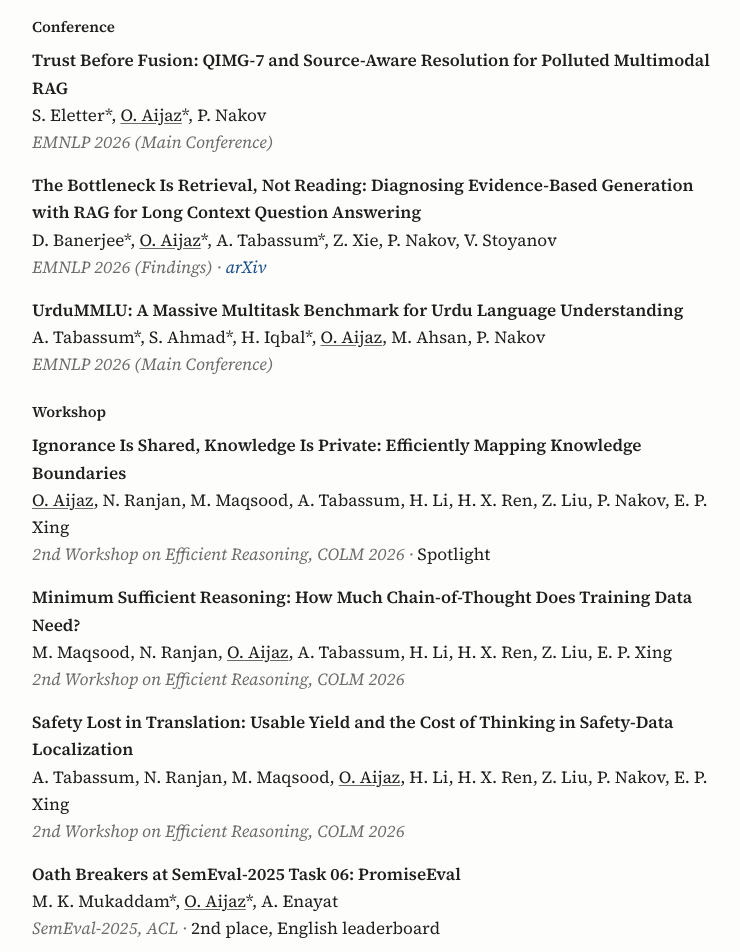
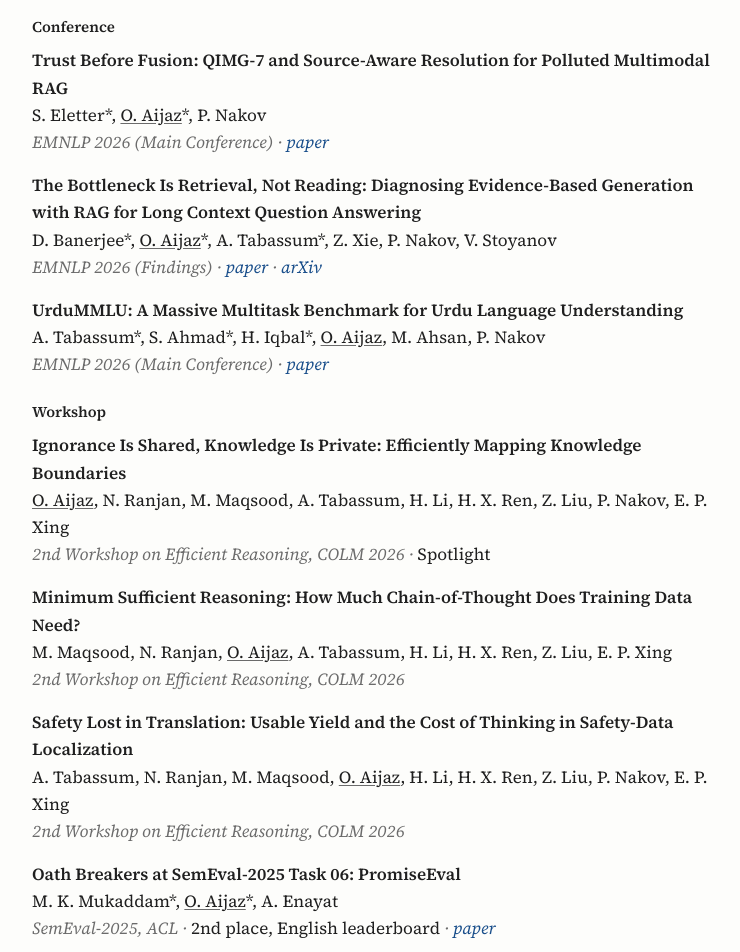
Before and after one commit to oa07610/oa07610.github.io, a plain HTML site: page index.html in a window 1280 px wide. Shown: the part 740-1692 px from the top of the page, without its empty margins (268-1008 px from the left). Drawn offline with Linux system fonts and the light colour scheme.

Commit message:
Add paper links

```diff
--- a/index.html
+++ b/index.html
@@ -176,17 +176,17 @@
       <li>
         <span class="pub-title">Trust Before Fusion: QIMG-7 and Source-Aware Resolution for Polluted Multimodal RAG</span>
         <span class="pub-authors">S. Eletter*, <span class="me">O. Aijaz</span>*, P. Nakov</span>
-        <span class="pub-venue">EMNLP 2026 (Main Conference)</span>
+        <span class="pub-venue">EMNLP 2026 (Main Conference) · <a href="https://aclanthology.org/2026.emnlp-main.1720/">paper</a></span>
       </li>
       <li>
         <span class="pub-title">The Bottleneck Is Retrieval, Not Reading: Diagnosing Evidence-Based Generation with RAG for Long Context Question Answering</span>
         <span class="pub-authors">D. Banerjee*, <span class="me">O. Aijaz</span>*, A. Tabassum*, Z. Xie, P. Nakov, V. Stoyanov</span>
-        <span class="pub-venue">EMNLP 2026 (Findings) · <a href="https://arxiv.org/abs/2610.26951">arXiv</a></span>
+        <span class="pub-venue">EMNLP 2026 (Findings) · <a href="https://aclanthology.org/2026.findings-emnlp.2222/">paper</a> · <a href="https://arxiv.org/abs/2610.26951">arXiv</a></span>
       </li>
       <li>
         <span class="pub-title">UrduMMLU: A Massive Multitask Benchmark for Urdu Language Understanding</span>
         <span class="pub-authors">A. Tabassum*, S. Ahmad*, H. Iqbal*, <span class="me">O. Aijaz</span>, M. Ahsan, P. Nakov</span>
-        <span class="pub-venue">EMNLP 2026 (Main Conference)</span>
+        <span class="pub-venue">EMNLP 2026 (Main Conference) · <a href="https://aclanthology.org/2026.emnlp-main.450/">paper</a></span>
       </li>
     </ol>
 
@@ -210,7 +210,7 @@
       <li>
         <span class="pub-title">Oath Breakers at SemEval-2025 Task 06: PromiseEval</span>
         <span class="pub-authors">M. K. Mukaddam*, <span class="me">O. Aijaz</span>*, A. Enayat</span>
-        <span class="pub-venue">SemEval-2025, ACL · <span class="honor">2nd place, English leaderboard</span></span>
+        <span class="pub-venue">SemEval-2025, ACL · <span class="honor">2nd place, English leaderboard</span> · <a href="https://aclanthology.org/2025.semeval-1.225/">paper</a></span>
       </li>
       <li>
         <span class="pub-title">Team Sharingans at SimpleText: Fine-Tuned LLM Based Approach to Scientific Text Simplification</span>
```
